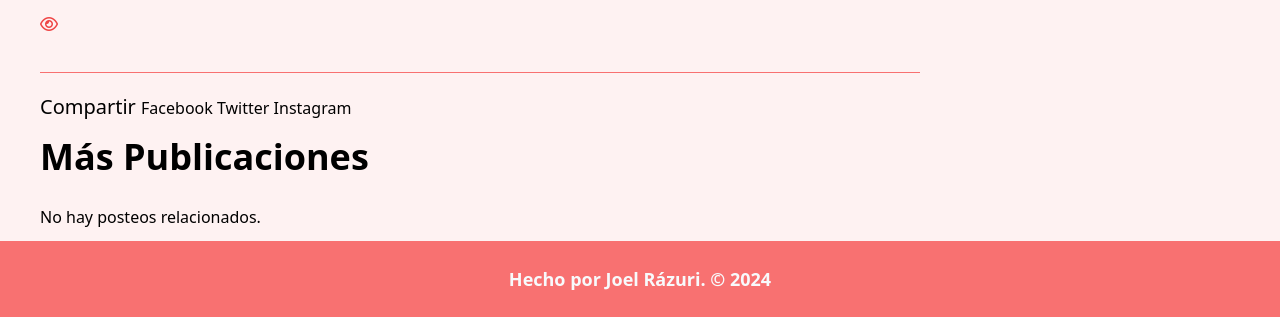
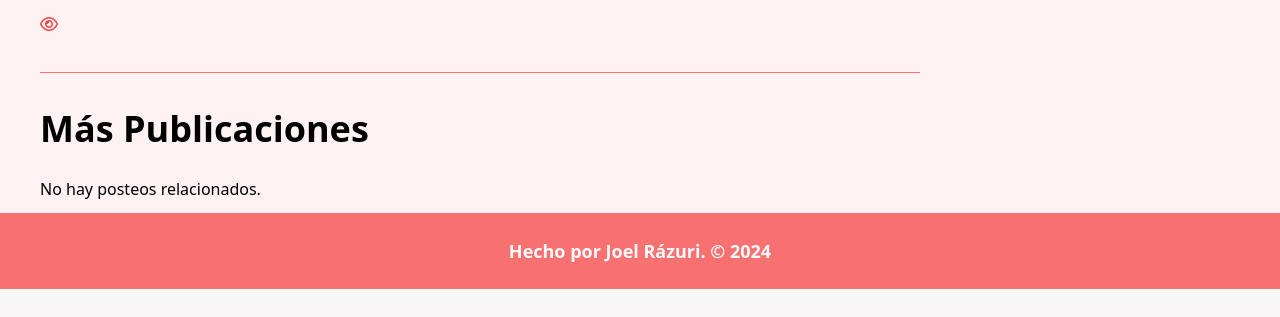
Before and after one commit to JoelRazuri/blog-personal, a Django app: template templates/blog/detail_blog.html in a window 1280 px wide. Shown: the part 820-1137 px from the top of the page. After the commit the page ends 1109 px from the top, so only its background shows below. Run offline with Django 5.2, Linux system fonts and the light colour scheme; the template is opened without the code that fills it, so the values that code supplies are empty; style sheets or scripts are compiled from the project's sources; some libraries are stand-ins or nearby versions.

Commit message:
haciendo pruebas

```diff
--- a/blog/views.py
+++ b/blog/views.py
@@ -43,7 +43,7 @@ class CreatePostView(CreateView):
         return super().form_valid(form)
 
     def form_valid(self, form):
-        messages.success(self.request, '¡La publicación se ha creado correctamente!')
+        messages.success(self.request, '¡La publicación se ha creado correctamente! Espere a que el administrador la habilite')
         form.instance.author = self.request.user
         return super().form_valid(form)
 
--- a/templates/blog/detail_blog.html
+++ b/templates/blog/detail_blog.html
@@ -24,12 +24,6 @@
                     <div class="py-5">
                         <hr class=" border-red-400">
                     </div>
-                    <p>
-                        <span class="text-xl">Compartir </span>
-                        <a href="">Facebook</a>
-                        <a href="">Twitter</a>
-                        <a href="">Instagram</a>
-                    </p>
                 </section>
 
                <section class="px-10">
```
Also changed, not shown: templates/layouts/error_403.html (deleted, +0 -11 lines), media_root/profile_images/fiuba_futbol_yzYxXoL.jpg (added), static/comments/css/style.css (deleted).
